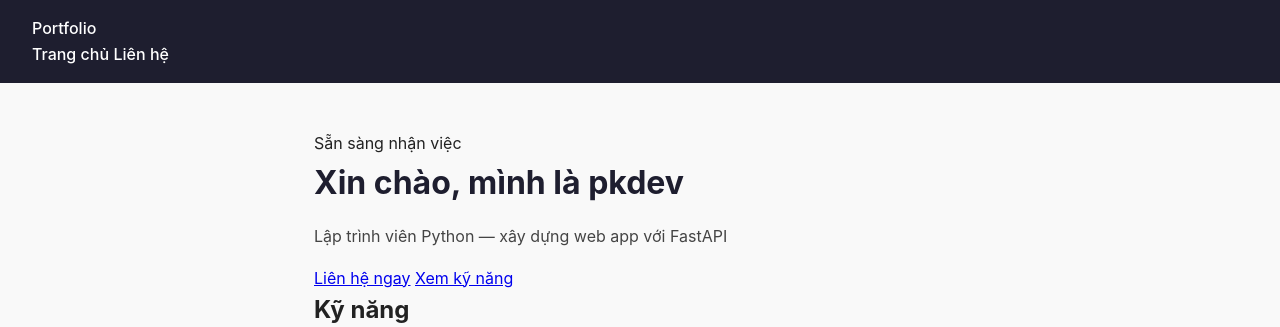
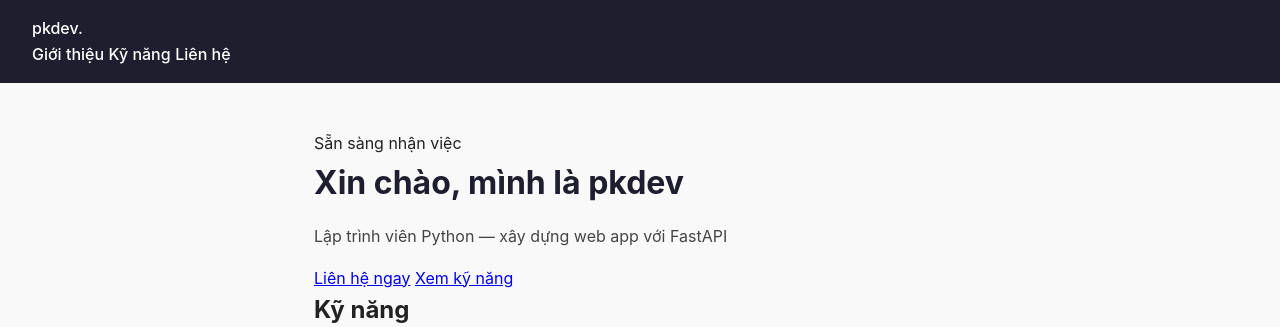
Before and after one commit to pkdev-en/bro-wth, a FastAPI app: page / in a window 1280 px wide. Shown: the top 327 px of the page. Run offline with FastAPI, Linux system fonts and the light colour scheme.

Commit message:
Update base.html

```diff
--- a/templates/base.html
+++ b/templates/base.html
@@ -3,21 +3,31 @@
 <head>
     <meta charset="UTF-8">
     <meta name="viewport" content="width=device-width, initial-scale=1.0">
-    <title>{% block title %}Portfolio{% endblock %}</title>
-    <link rel="stylesheet" href="/static/css/style.css">
+    <title>{% block title %}Trang cá nhân{% endblock %}</title>
+
+    <!-- Nhúng file style.css thông qua url_for của Jinja2 -->
+    <link rel="stylesheet" href="{{ url_for('static', path='/css/style.css') }}">
+    {% block extra_css %}{% endblock %}
 </head>
 <body>
-    <nav>
-        <div class="nav-inner">
-            <a href="/" class="logo">Portfolio</a>
+
+    <!-- Thanh điều hướng dùng chung -->
+    <nav class="navbar">
+        <div class="nav-container">
+            <a href="/" class="logo">pkdev<span>.</span></a>
             <div class="nav-links">
-                <a href="/">Trang chủ</a>
+                <a href="/">Giới thiệu</a>
+                <a href="#skills">Kỹ năng</a>
                 <a href="/contact">Liên hệ</a>
             </div>
         </div>
     </nav>
+
+    <!-- Nội dung thay đổi tùy theo từng trang con -->
     <main>
         {% block content %}{% endblock %}
     </main>
+
+    {% block extra_js %}{% endblock %}
 </body>
 </html>
```
